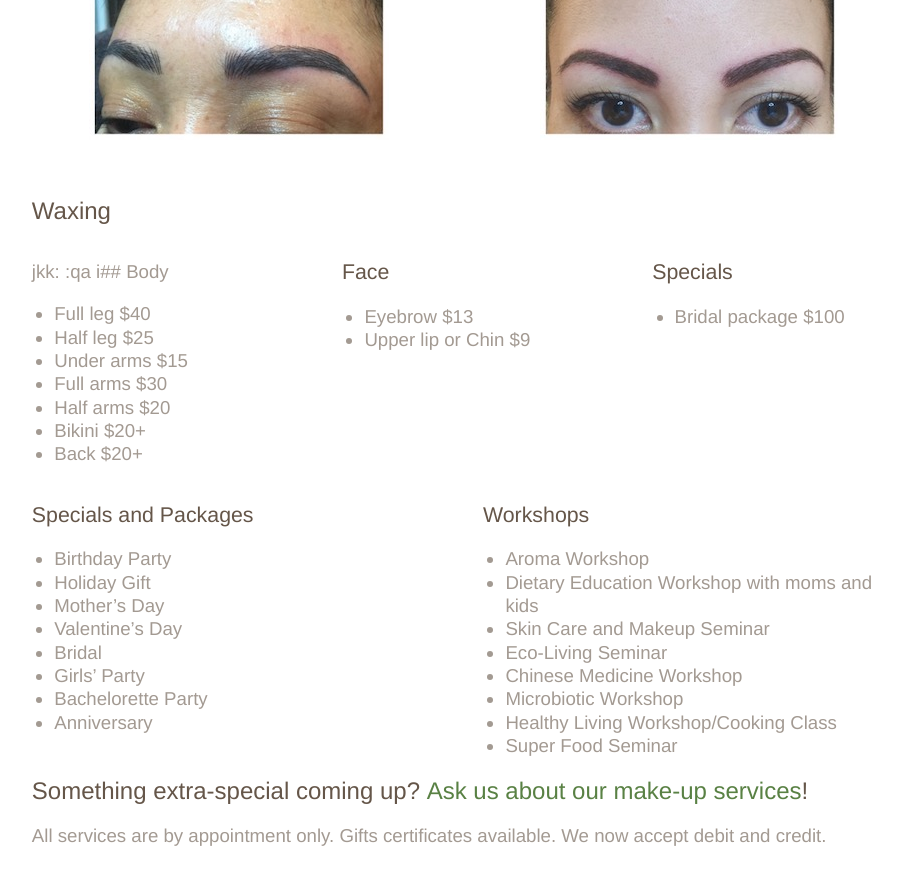
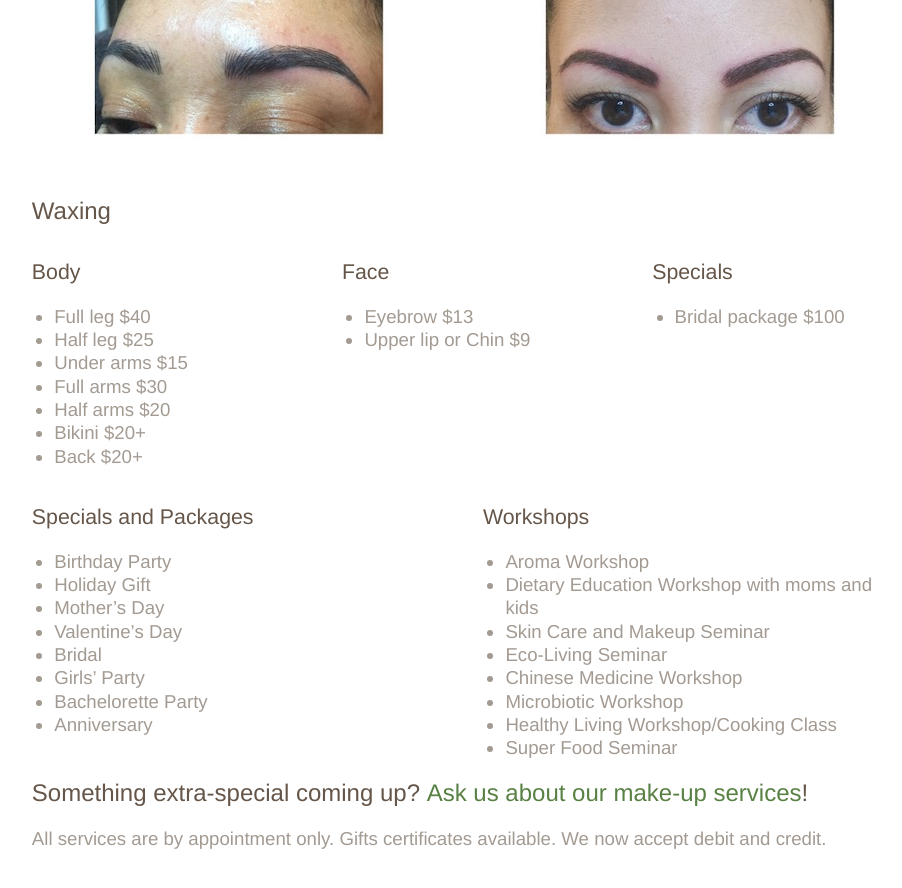
Before and after one commit to jamesaoverton/nagomi, a Jekyll site: the page built from services.md, in a window 1280 px wide and 900 px high, scrolled down 3046 px. Shown: the top 888 px of the window, without its empty margins (157-1059 px from the left). Built offline with Jekyll 4.4.1, drawn with Linux system fonts in a browser that asks for light colours.

Commit message:
Fix typo

```diff
--- a/services.md
+++ b/services.md
@@ -169,9 +169,7 @@ $500 includes consultation and touch-up one month after your session.
 # Waxing
 
 <div class="third">
-jkk:
-:qa
-i## Body
+## Body
 
 * Full leg $40
 * Half leg $25
```
